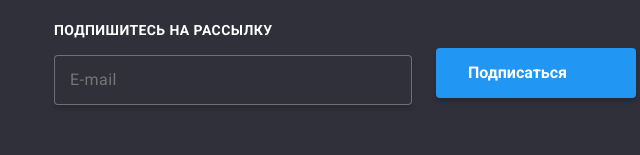
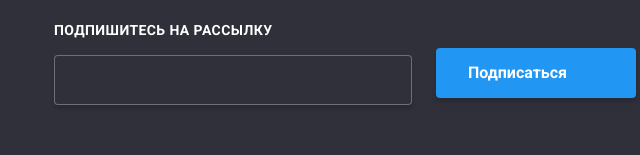
Before and after one commit to MironenkoNadiia/goit-markup-hw-06, a plain HTML site: page portfolio.html in a window 1280 px wide. Shown: the part 1647-1802 px from the top of the page, 589-1229 px from the left. Drawn offline with nearby package versions, Linux system fonts and the light colour scheme.

Commit message:
Update style.css

```diff
--- a/css/style.css
+++ b/css/style.css
@@ -917,7 +917,7 @@ position: relative;
   color: transparent;
 }
 
-.subscribe:not(:placeholder-shown)+e.mail {
+.subscribe:not(:placeholder-shown)+ .e-mail {
   color: transparent;
 }
 .send {
```
